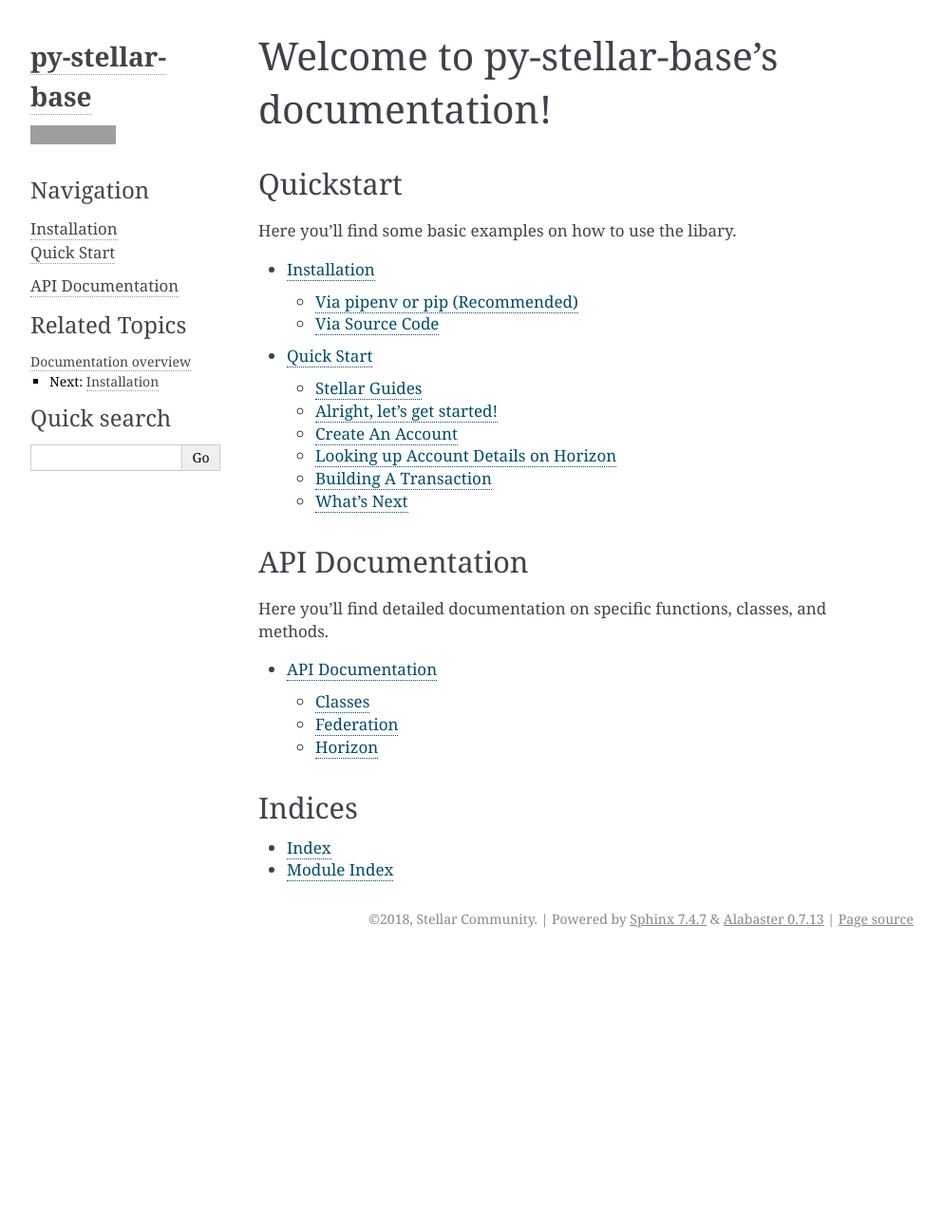
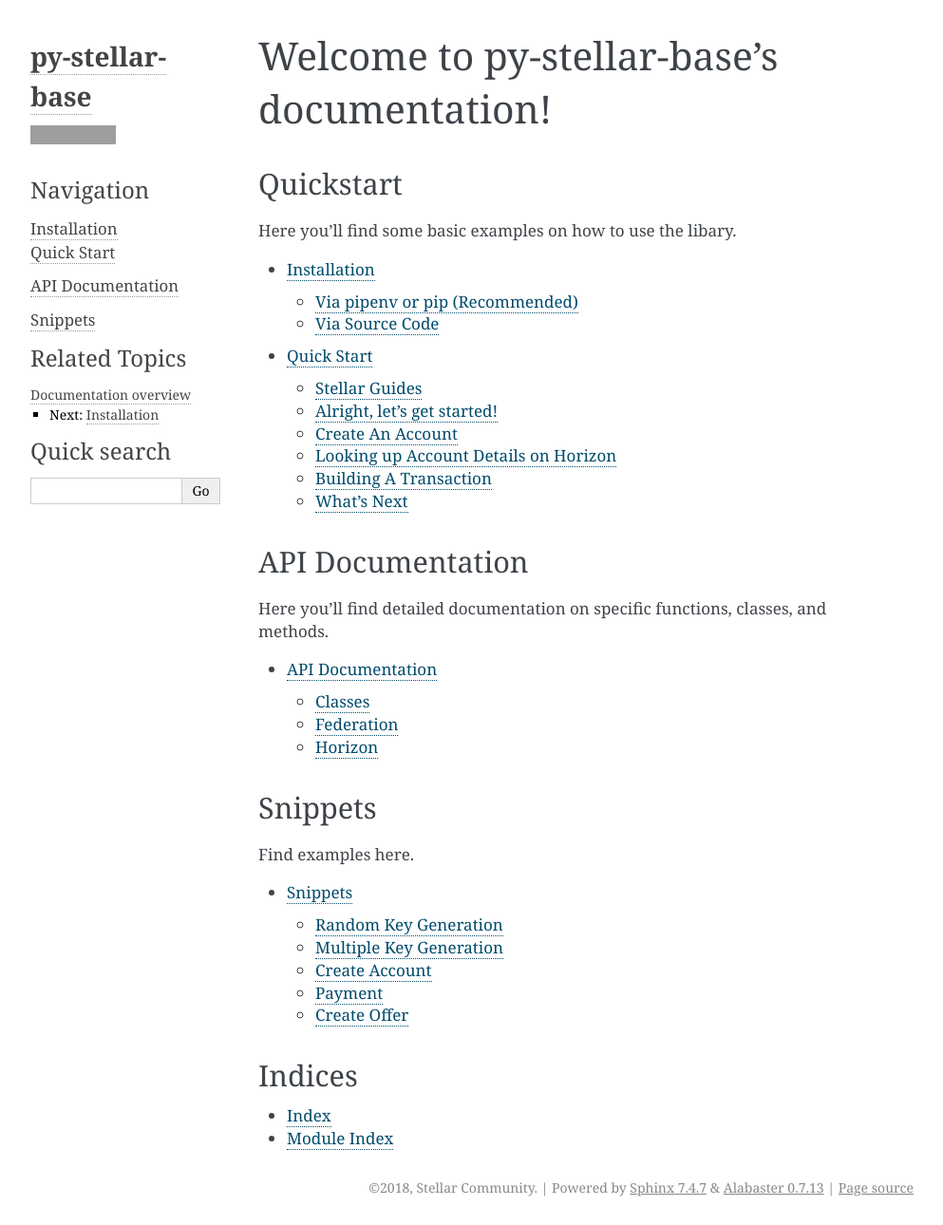
Before and after one commit to StellarCN/py-stellar-base, a Sphinx documentation site: the page built from docs/index.rst, in a window 1280 px wide. Shown: the whole page at 95% size, without its empty margins (148-1141 px from the left). Built offline with Sphinx 7.4.7, drawn with Linux system fonts in a browser that asks for light colours; before the commit the page ends 1007 px from its top, so only the background shows below that; some of the changed lines change nothing that is shown; grey boxes are pictures that could not be loaded.

Commit message:
docs: add some code snippets

```diff
--- a/docs/index.rst
+++ b/docs/index.rst
@@ -26,6 +26,14 @@
 
    api
 
+Snippets
+--------
+Find examples here.
+
+.. toctree::
+   :maxdepth: 2
+
+   snippets
 
 
 Indices
--- /dev/null
+++ b/docs/snippets.rst
@@ -0,0 +1,72 @@
+.. _snippets:
+
+********
+Snippets
+********
+
+Random Key Generation
+---------------------
+.. code-block:: python
+
+   from stellar_base.keypair import Keypair
+   kp = Keypair.random()
+
+
+Multiple Key Generation
+-----------------------
+.. code-block:: python
+
+  from stellar_base.utils import StellarMnemonic
+  from stellar_base.keypair import Keypair
+  sm = StellarMnemonic()
+  secret_phrase = sm.generate()
+  kp0 = Keypair.deterministic(secret_phrase, index=0)
+  kp1 = Keypair.deterministic(secret_phrase, index=1)
+  kp2 = Keypair.deterministic(secret_phrase, index=2)
+
+
+Create Account
+--------------
+.. code-block:: python
+
+   from stellar_base.builder import Builder
+   alice_seed = 'SB4675LMYLBWMKENDBAO6ZTVPLI6AISE3VZZDZASUFWW2T4MEGKX7NEI'
+   bob_address = 'GCRNOBFLTGLGSYOWCYINZA7JAAAZ5CXMSNM7QUYFYOHHIEZY4R6665MA'
+   builder = Builder(secret=alice_seed, horizon='https://horizon-testnet.stellar.org')
+   builder.append_create_account_op(destination=bob_address, starting_balance=2)
+   builder.sign()
+   builder.submit()
+
+
+Payment
+-------
+.. code-block:: python
+
+   from stellar_base.builder import Builder
+   alice_seed = 'SB4675LMYLBWMKENDBAO6ZTVPLI6AISE3VZZDZASUFWW2T4MEGKX7NEI'
+   bob_address = 'GCRNOBFLTGLGSYOWCYINZA7JAAAZ5CXMSNM7QUYFYOHHIEZY4R6665MA'
+   builder = Builder(secret=alice_seed, horizon='https://horizon-testnet.stellar.org') \
+             .append_payment_op(destination=bob_address, amount=100, asset_code='XLM', asset_issuer=None) \
+             .add_text_memo("Hey, Stellar!")
+   builder.sign()
+   builder.submit()
+
+
+Create Offer
+------------
+.. code-block:: python
+
+   from stellar_base.builder import Builder
+   alice_seed = 'SB4675LMYLBWMKENDBAO6ZTVPLI6AISE3VZZDZASUFWW2T4MEGKX7NEI'
+   bob_address = 'GCRNOBFLTGLGSYOWCYINZA7JAAAZ5CXMSNM7QUYFYOHHIEZY4R6665MA'
+   selling_code = 'XLM'
+   selling_issuer = None
+   buying_code = 'XCN'
+   buying_issuer = 'GCNY5OXYSY4FKHOPT2SPOQZAOEIGXB5LBYW3HVU3OWSTQITS65M5RCNY'
+   price = 5.5
+   amount = 12.5
+   builder = Builder(secret=alice_seed, horizon='https://horizon-testnet.stellar.org') \
+             .append_manage_offer_op(selling_code, selling_issuer, buying_code, \
+              buying_issuer, amount, price)
+   builder.sign()
+   builder.submit()
```
